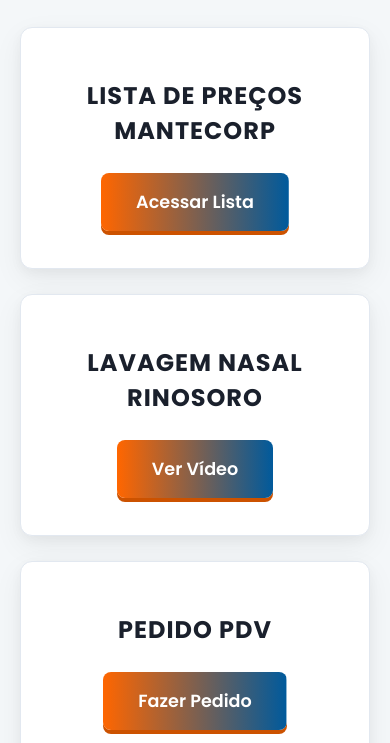
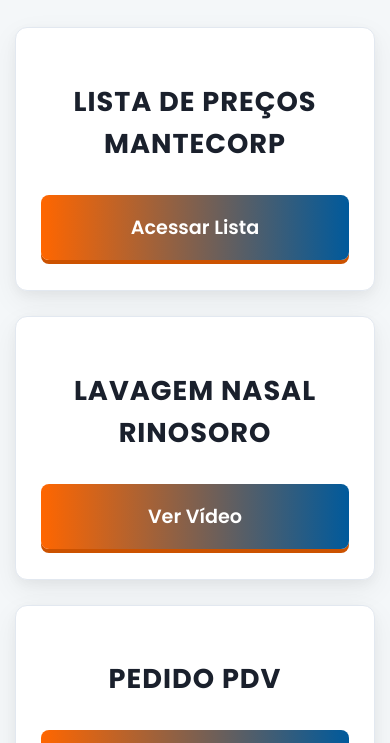
Before and after one commit to altaperformancepro/PAINELREP, a plain HTML site: page index.html in a window 390 px wide. Shown: the part 101-844 px from the top of the page. Drawn offline with Linux system fonts and the light colour scheme.

Commit message:
Update index.html

```diff
--- a/index.html
+++ b/index.html
@@ -3,21 +3,21 @@
 <head>
     <meta charset="UTF-8">
     <meta name="viewport" content="width=device-width, initial-scale=1.0">
-    <title>PAINEL REP - ALTA PERFORMANCE (Executivo 3D)</title>
+    <title>PAINEL REP - ALTA PERFORMANCE (Mobile Otimizado)</title>
 
     <link href="https://fonts.googleapis.com/css2?family=Poppins:wght@300;400;500;600;700&display=swap" rel="stylesheet">
 
     <style>
         /* --- Variáveis CSS (Paleta Executiva - Azul, Laranja, Branco) --- */
         :root {
-            --primary-blue: #005A9C;       /* Azul corporativo, profundo */
-            --accent-orange: #FF6600;      /* Laranja Mantecorp, vibrante */
-            --accent-orange-dark: #CC5200; /* Sombra do Laranja */
+            --primary-blue: #005A9C;
+            --accent-orange: #FF6600;
+            --accent-orange-dark: #CC5200;
 
-            --bg-color: #F4F7F9;           /* Fundo branco-gelo */
-            --card-color: #FFFFFF;         /* Card branco puro */
-            --text-primary: #1A202C;       /* Cor de texto principal */
-            --text-secondary: #4A5568;     /* Cor de texto secundária */
+            --bg-color: #F4F7F9;
+            --card-color: #FFFFFF;
+            --text-primary: #1A202C;
+            --text-secondary: #4A5568;
         }
 
         /* --- Estilos Globais --- */
@@ -34,7 +34,6 @@
             padding: 40px 20px;
             box-sizing: border-box;
             overflow-x: hidden;
-            /* Melhora a renderização de fontes */
             -webkit-font-smoothing: antialiased;
             -moz-osx-font-smoothing: grayscale;
         }
@@ -70,7 +69,6 @@
         /* --- CONTAINER DOS CARDS (Responsivo) --- */
         .card-container {
             display: grid;
-            /* Desktop: Auto-fit (quantos couberem) com min de 320px */
             grid-template-columns: repeat(auto-fit, minmax(320px, 1fr));
             gap: 30px;
             width: 100%;
@@ -78,7 +76,7 @@
             perspective: 1500px;
         }
 
-        /* --- EFEITO 3D MODERNO NO CARD --- */
+        /* --- EFEITO 3D MODERNO NO CARD (Desktop/Tablet) --- */
         .futuristic-card {
             background-color: var(--card-color);
             border: 1px solid #E2E8F0;
@@ -93,18 +91,15 @@
             transform: translateZ(0);
             transition: transform 0.4s cubic-bezier(0.1, 0.7, 0.3, 1),
                         box-shadow 0.4s ease;
-
             position: relative;
         }
 
-        /* HOVER 3D NO CARD */
         .futuristic-card:hover {
             box-shadow: 0px 8px 15px rgba(0, 0, 0, 0.06),
                         0px 20px 40px rgba(0, 90, 156, 0.15);
             transform: rotateY(8deg) rotateX(3deg) scale(1.02) translateZ(10px);
         }
 
-        /* EFEITO 3D PARALAXE (Elementos internos) */
         .futuristic-card h2 {
             font-size: 1.6rem;
             color: var(--text-primary);
@@ -155,17 +150,16 @@
 
         .btn-futuristic:active {
             transform: translateZ(18px) translateY(1px);
-            box-shadow: 0 2px 0 var(--accent-orange-dark);
+            box-sAshadow: 0 2px 0 var(--accent-orange-dark);
         }
 
         /* --- RESPONSIVIDADE --- */
 
-        /* iPad (Tablet) - 2 colunas ou 1 coluna */
+        /* iPad (Tablet) */
         @media (max-width: 1024px) {
             .card-container {
-                /* auto-fit ainda funciona, mas o minmax menor ajuda a encaixar 2 colunas */
                 grid-template-columns: repeat(auto-fit, minmax(300px, 1fr));
-                max-width: 90%; /* Centraliza o container */
+                max-width: 90%;
             }
             .title-container h1 {
                 font-size: 2.5rem;
@@ -175,28 +169,27 @@
             }
         }
 
-        /* CELULAR (com CARDS MAIORES) */
+        /* * ===============================================
+         * --- OTIMIZAÇÃO PARA CELULAR (CARDS MAIORES) ---
+         * ===============================================
+        */
         @media (max-width: 600px) {
             body {
-                padding: 30px 20px; /* Mais padding para os cards "respirarem" */
+                padding: 30px 15px; /* Menos padding lateral = cards mais largos */
             }
             .card-container {
-                grid-template-columns: 1fr; /* Força 1 coluna */
+                grid-template-columns: 1fr;
                 max-width: 100%;
-                gap: 25px; /* Mais espaço entre os cards */
+                gap: 25px;
             }
             .futuristic-card {
-                /* Mantém o padding grande para um card robusto */
                 padding: 30px 25px;
-
-                /* Desativa o efeito 3D de hover em toque (evita bugs) */
-                transform: none;
+                transform: none; /* Desativa 3D de hover */
                 box-shadow: 0px 4px 12px rgba(0, 0, 0, 0.04),
                             0px 10px 30px rgba(0, 0, 0, 0.06);
             }
-            /* Remove a inclinação 3D no celular */
             .futuristic-card:hover {
-                transform: none;
+                transform: none; /* Garante que não haja 3D no hover */
             }
 
             .title-container {
@@ -211,26 +204,33 @@
                 letter-spacing: 3px;
             }
 
-            /* Título do card maior */
+            /* Título do card BEM MAIOR */
             .futuristic-card h2 {
-                font-size: 1.5rem;
-                transform: translateZ(0); /* Remove 3D no celular */
+                font-size: 1.7rem; /* Maior e mais visível */
+                margin-bottom: 30px; /* Mais espaço para o botão */
+                transform: translateZ(0); /* Remove 3D */
             }
 
-            /* Botão do card maior */
+            /* *** MUDANÇA PRINCIPAL *** */
+            /* Botão do card em BLOCO (largura total) */
             .btn-futuristic {
-                padding: 16px 35px;
-                font-size: 1.1rem;
-                transform: translateZ(0); /* Remove 3D no celular */
+                display: block; /* Ocupa a largura total */
+                padding: 18px 20px; /* Padding ajustado para bloco */
+                font-size: 1.2rem; /* Fonte maior para toque */
+                transform: translateZ(0); /* Remove 3D */
             }
 
             .futuristic-card:hover h2,
             .btn-futuristic:hover {
-                transform: none; /* Desativa 3D de paralaxe no hover do celular */
+                transform: none; /* Desativa 3D de paralaxe no hover */
+                /* Remove o efeito de gradiente no hover (não existe hover no celular) */
+                background-position: 100% 0;
             }
 
+            /* Efeito de clique 2D, mais visível */
             .btn-futuristic:active {
-                transform: translateY(2px); /* Efeito 2D simples de clique */
+                transform: translateY(2px) scale(0.98); /* Efeito de "pressionar" */
+                background-position: 0% 0; /* Mostra o gradiente ao pressionar */
             }
         }
     </style>
```
